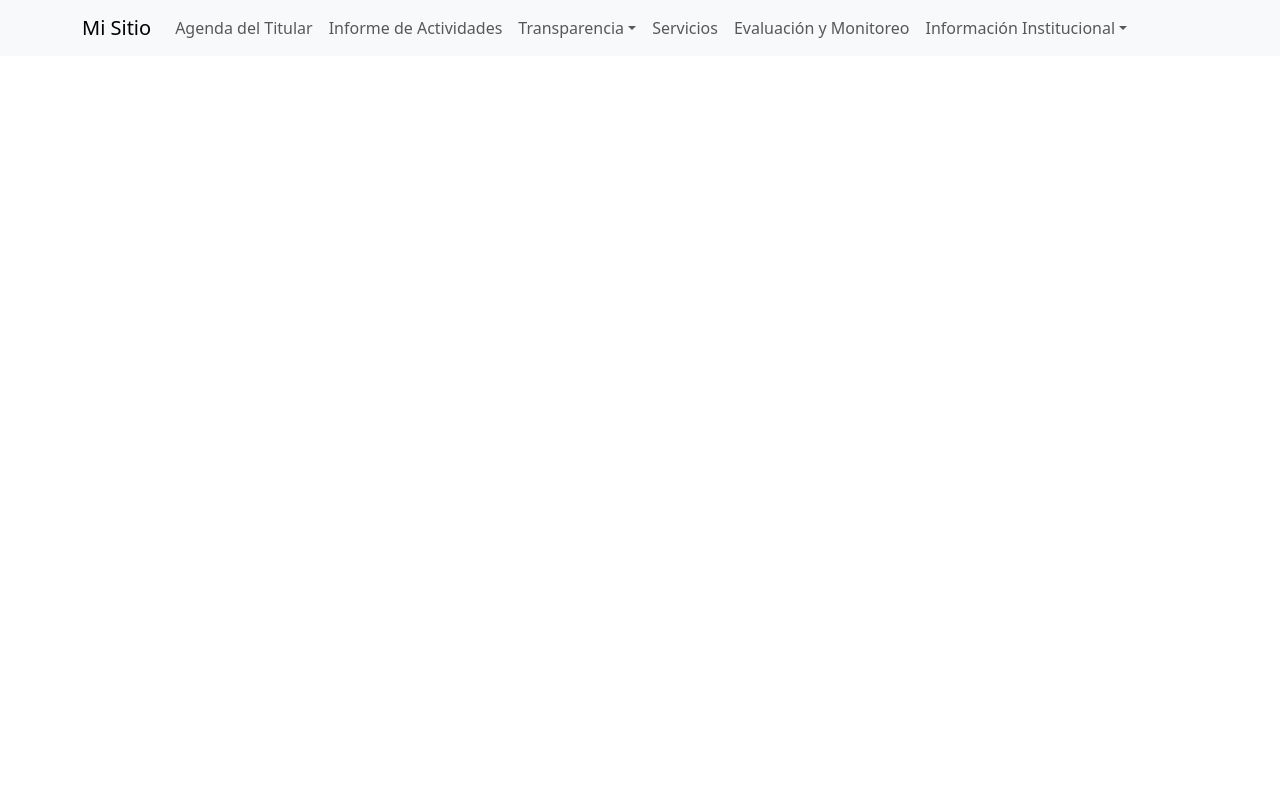
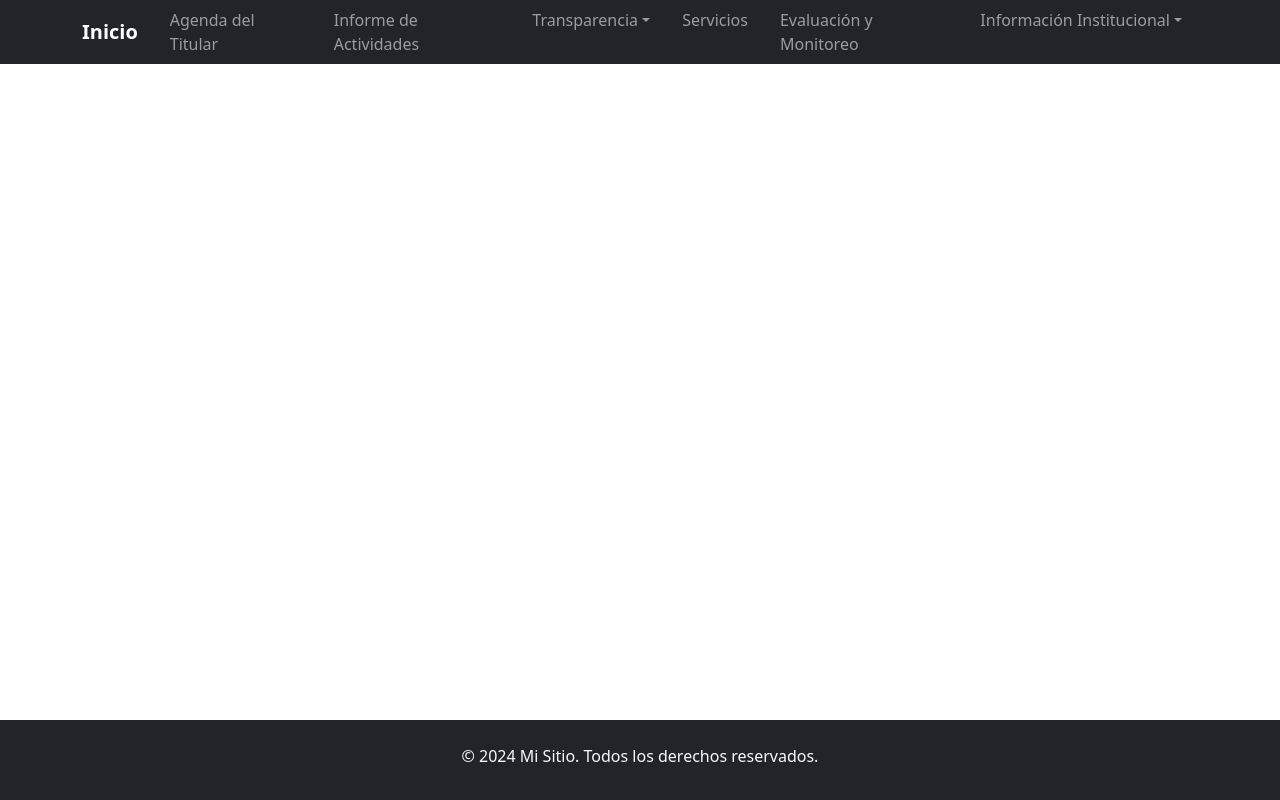
Before and after one commit to Dislok/project-TEAM-4, a React (Vite) app: page / in a window 1280 px wide. Built offline with nearby package versions, Linux system fonts and the light colour scheme.

Commit message:
Cascaron

```diff
--- a/src/Agenda/Agenda.jsx
+++ /dev/null
@@ -1,5 +0,0 @@
-const Agenda = () => {
-    return(
-    <div>Agenda</div>
-    )
-}
--- a/src/App.jsx
+++ b/src/App.jsx
@@ -1,18 +1,21 @@
 import React from 'react';
 import { BrowserRouter as Router, Routes, Route } from 'react-router-dom';
-import NavBarComponent from './Navbar/NavBarComponent';
 import 'bootstrap/dist/css/bootstrap.min.css';
-
-
+import { FooterComponent, NavBarComponent } from './components';
+import { Agenda } from './pages/Agenda/Agenda';
 
 function App() {
   return (
     <Router>
-      <div className="App">
-        <NavBarComponent />
-        <Routes>
-
-        </Routes>
+      <div className="App d-flex flex-column min-vh-100">
+        <NavBarComponent style={{ height: '8vh' }} />
+        <main className="flex-grow-1" style={{ marginTop: '8vh' }}>
+          <Routes>
+            <Route path="/" element={<Agenda />} />
+            <Route path="/*" element={<Agenda />} />
+          </Routes>
+        </main>
+        <FooterComponent />
       </div>
     </Router>
   );
--- a/src/Navbar/NavBarComponent.jsx
+++ /dev/null
@@ -1,37 +0,0 @@
-import React from 'react';
-import Navbar from "react-bootstrap/Navbar";
-import Container from "react-bootstrap/Container";
-import Nav from "react-bootstrap/Nav";
-import NavDropdown from "react-bootstrap/NavDropdown";
-import { Link } from "react-router-dom";
-import { links } from '../json/headerLinks';
-
-const NavBarComponent = () => {
-  return (
-    <Navbar bg="light" expand="lg">
-      <Container>
-        <Navbar.Brand as={Link} to="/">Mi Sitio</Navbar.Brand>
-        <Navbar.Toggle aria-controls="basic-navbar-nav" />
-        <Navbar.Collapse id="basic-navbar-nav">
-          <Nav className="me-auto">
-            {links.map((item, index) => (
-              item.submenu ? (
-                <NavDropdown title={item.nombre} id={`dropdown-${index}`} key={index}>
-                  {item.submenu.map((subItem, subIndex) => (
-                    <NavDropdown.Item as={Link} to={subItem.subMenuUrl} key={subIndex}>
-                      {subItem.subMenuNombre}
-                    </NavDropdown.Item>
-                  ))}
-                </NavDropdown>
-              ) : (
-                <Nav.Link as={Link} to={item.link} key={index}>{item.nombre}</Nav.Link>
-              )
-            ))}
-          </Nav>
-        </Navbar.Collapse>
-      </Container>
-    </Navbar>
-  );
-};
-
-export default NavBarComponent;
--- /dev/null
+++ b/src/components/FooterComponent.jsx
@@ -0,0 +1,16 @@
+import React from 'react';
+import { Container } from 'react-bootstrap';
+
+export const FooterComponent = () => {
+  return (
+    <footer className="bg-dark text-light py-4" style={{
+      width: '100%',
+      minHeight: '10vh',
+      marginTop: 'auto'
+    }}>
+      <Container>
+        <p className="text-center mb-0">© 2024 Mi Sitio. Todos los derechos reservados.</p>
+      </Container>
+    </footer>
+  );
+};
--- /dev/null
+++ b/src/components/NavBarComponent.jsx
@@ -0,0 +1,52 @@
+import React from 'react';
+import Navbar from "react-bootstrap/Navbar";
+import Container from "react-bootstrap/Container";
+import Nav from "react-bootstrap/Nav";
+import NavDropdown from "react-bootstrap/NavDropdown";
+import { Link } from "react-router-dom";
+import { links } from '../json/headerLinks';
+
+export const NavBarComponent = ({ style }) => {
+  return (
+    <Navbar bg="dark" variant="dark" expand="lg" fixed="top" style={style}>
+      <Container>
+        <Navbar.Brand as={Link} to="/" className="fw-bold">Inicio</Navbar.Brand>
+        <Navbar.Toggle aria-controls="basic-navbar-nav" />
+        <Navbar.Collapse id="basic-navbar-nav">
+          <Nav className="ms-auto">
+            {links.map((item, index) => (
+              item.submenu ? (
+                <NavDropdown
+                  title={item.nombre}
+                  id={`dropdown-${index}`}
+                  key={index}
+                  className="mx-2"
+                >
+                  {item.submenu.map((subItem, subIndex) => (
+                    <NavDropdown.Item
+                      as={Link}
+                      to={subItem.subMenuUrl}
+                      key={subIndex}
+                      className="submenu-item"
+                    >
+                      {subItem.subMenuNombre}
+                    </NavDropdown.Item>
+                  ))}
+                </NavDropdown>
+              ) : (
+                <Nav.Link
+                  as={Link}
+                  to={item.link}
+                  key={index}
+                  className="mx-2"
+                >
+                  {item.nombre}
+                </Nav.Link>
+              )
+            ))}
+          </Nav>
+        </Navbar.Collapse>
+      </Container>
+    </Navbar>
+  );
+};
--- /dev/null
+++ b/src/components/index.js
@@ -0,0 +1,2 @@
+export * from "./FooterComponent"
+export * from "./NavBarComponent"
--- /dev/null
+++ b/src/pages/Agenda/Agenda.jsx
@@ -0,0 +1,8 @@
+export const Agenda = () => {
+    return(
+        <>
+
+
+    </>
+    )
+}
```
Also changed, not shown: src/Test/Test.jsx (deleted, +0 -7 lines).
